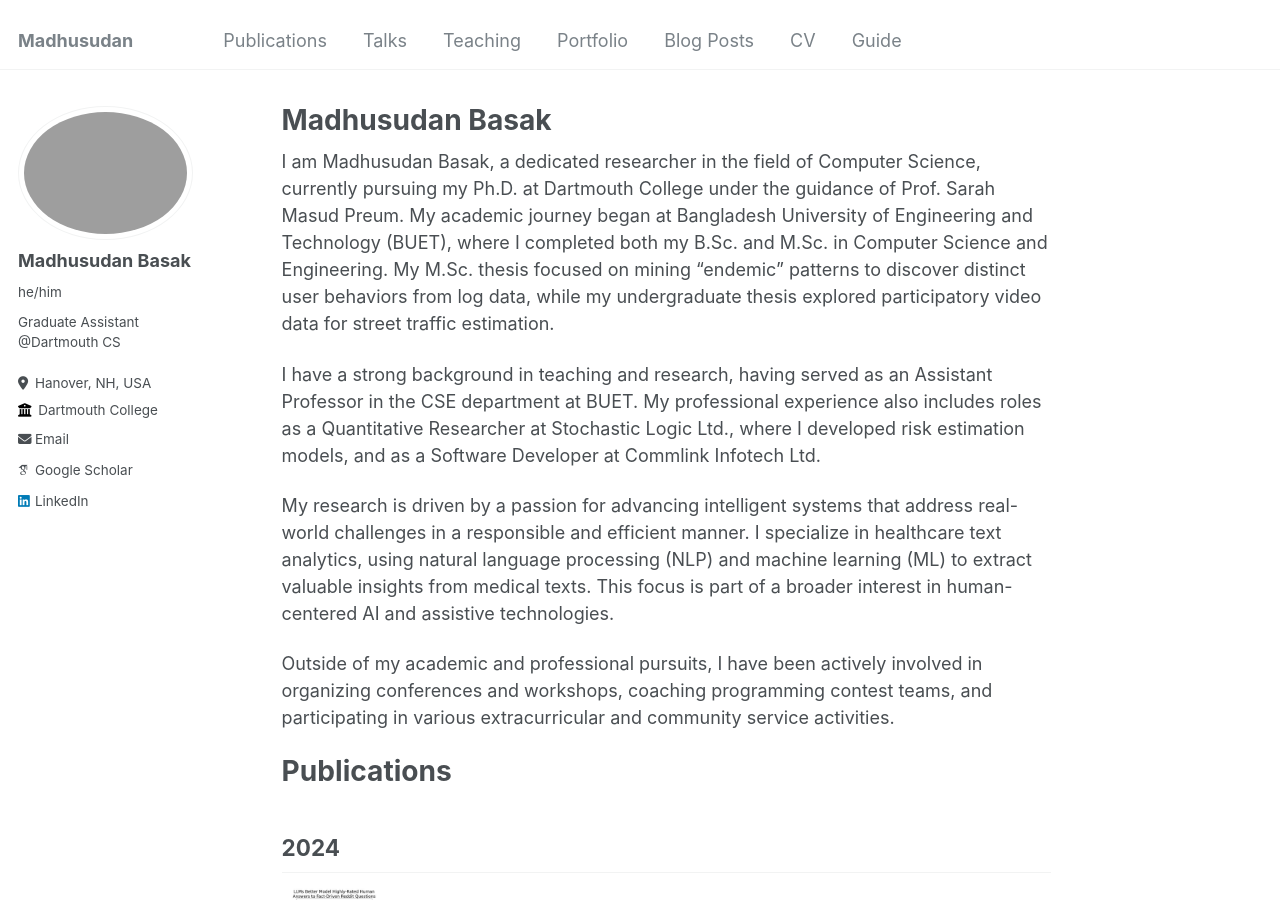
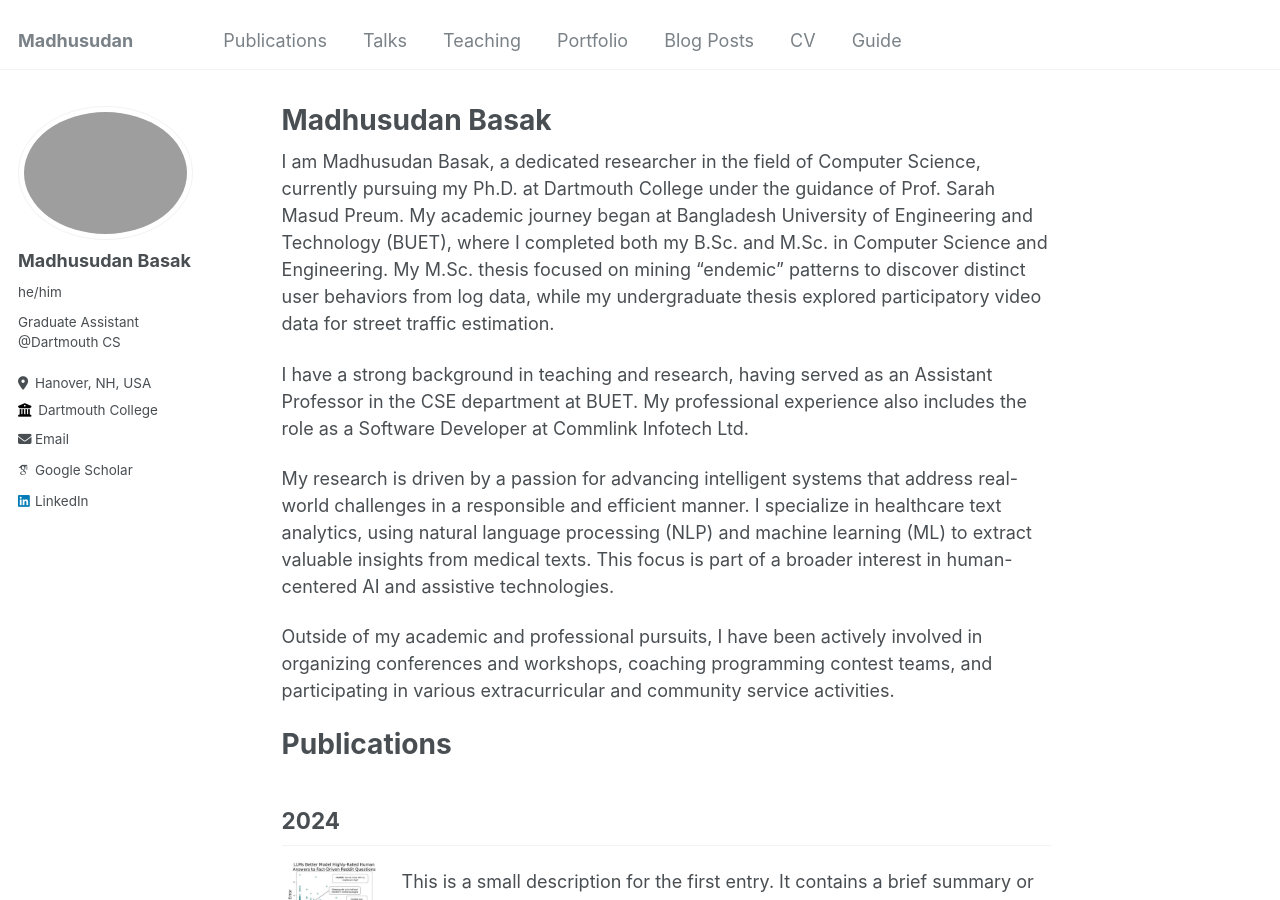
Before and after one commit to madhusudan039/mb_test.github.io, a Jekyll site: the page built from _pages/about.md, in a window 1280 px wide and 900 px high. Built offline with Jekyll 4.4.1, drawn with Linux system fonts in a browser that asks for light colours; some web fonts are replaced.

Commit message:
Update about.md

```diff
--- a/_pages/about.md
+++ b/_pages/about.md
@@ -9,7 +9,7 @@ redirect_from:
 
 I am Madhusudan Basak, a dedicated researcher in the field of Computer Science, currently pursuing my Ph.D. at Dartmouth College under the guidance of Prof. Sarah Masud Preum. My academic journey began at Bangladesh University of Engineering and Technology (BUET), where I completed both my B.Sc. and M.Sc. in Computer Science and Engineering. My M.Sc. thesis focused on mining "endemic" patterns to discover distinct user behaviors from log data, while my undergraduate thesis explored participatory video data for street traffic estimation.
 
-I have a strong background in teaching and research, having served as an Assistant Professor in the CSE department at BUET. My professional experience also includes roles as a Quantitative Researcher at Stochastic Logic Ltd., where I developed risk estimation models, and as a Software Developer at Commlink Infotech Ltd.
+I have a strong background in teaching and research, having served as an Assistant Professor in the CSE department at BUET. My professional experience also includes the role as a Software Developer at Commlink Infotech Ltd.
 
 My research is driven by a passion for advancing intelligent systems that address real-world challenges in a responsible and efficient manner. I specialize in healthcare text analytics, using natural language processing (NLP) and machine learning (ML) to extract valuable insights from medical texts. This focus is part of a broader interest in human-centered AI and assistive technologies.
 
```
